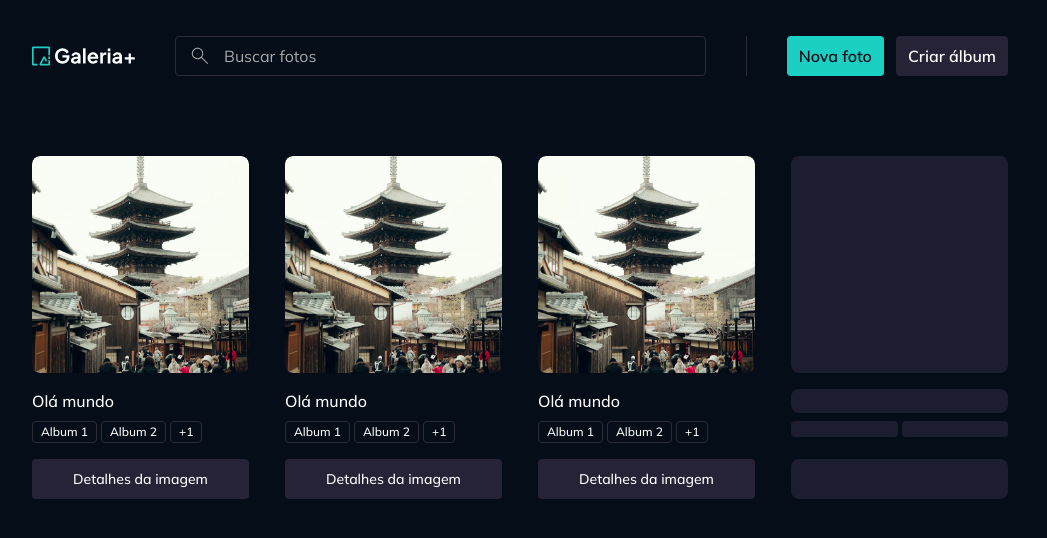
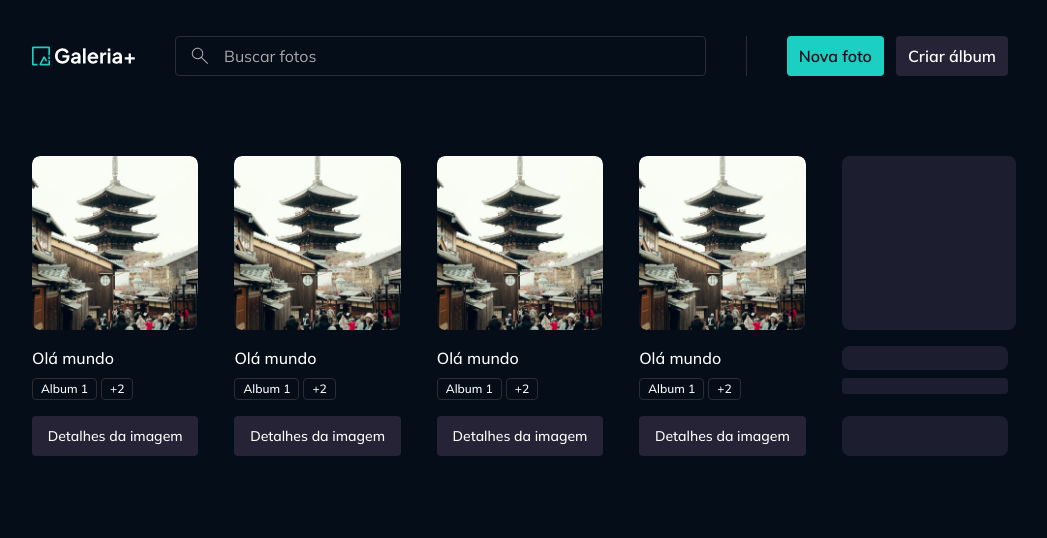
Before and after one commit to ahnucl/gallery-plus, a React (Vite) app: page / in a window 1280 px wide. Shown: the top 538 px of the page, without its empty margins (120-1167 px from the left). Built offline with nearby package versions, Linux system fonts and the light colour scheme.

Commit message:
fix: adjust grid and size

```diff
--- a/src/contexts/photos/components/photo-widget.tsx
+++ b/src/contexts/photos/components/photo-widget.tsx
@@ -18,10 +18,10 @@
         <ImagePreview
           src={photo.imageId}
           title={photo.title}
-          imageClassName="w-[13.5625rem] h-[13.5625rem] rounded-lg"
+          imageClassName="w-[10.875rem] h-[10.875rem] rounded-lg"
         />
       ) : (
-        <Skeleton className="w-[13.5625rem] h-[13.5625rem] rounded-lg" />
+        <Skeleton className="w-[10.875rem] h-[10.875rem] rounded-lg" />
       )}
 
       <div className="flex flex-col gap-2">
@@ -36,17 +36,17 @@
         <div className="flex gap-1 min-h-[1.375rem]">
           {!loading ? (
             <>
-              {photo.albuns.slice(0, 2).map((album) => (
+              {photo.albuns.slice(0, 1).map((album) => (
                 <Badge className="truncate" size="xs" key={album.id}>
                   {album.title}
                 </Badge>
               ))}
-              {photo.albuns.length > 2 && (
-                <Badge size="xs"> +{photo.albuns.length - 2} </Badge>
+              {photo.albuns.length > 1 && (
+                <Badge size="xs"> +{photo.albuns.length - 1} </Badge>
               )}
             </>
           ) : (
-            Array.from({ length: 2 }).map((_, i) => (
+            Array.from({ length: 1 }).map((_, i) => (
               <Skeleton
                 key={`album-loading-${i}`}
                 className="w-full h-4 rounded-sm"
--- a/src/pages/page-home.tsx
+++ b/src/pages/page-home.tsx
@@ -5,7 +5,19 @@
 export function PageHome() {
   return (
     <Container>
-      <div className="grid grid-cols-4 gap-9">
+      <div className="grid grid-cols-5 gap-9">
+        <PhotoWidget
+          photo={{
+            id: '123',
+            title: 'Olá mundo',
+            imageId: '/images/portrait-tower.png',
+            albuns: [
+              { id: '123', title: 'Album 1' },
+              { id: '124', title: 'Album 2' },
+              { id: '125', title: 'Album 3' },
+            ],
+          }}
+        />
         <PhotoWidget
           photo={{
             id: '123',
```
